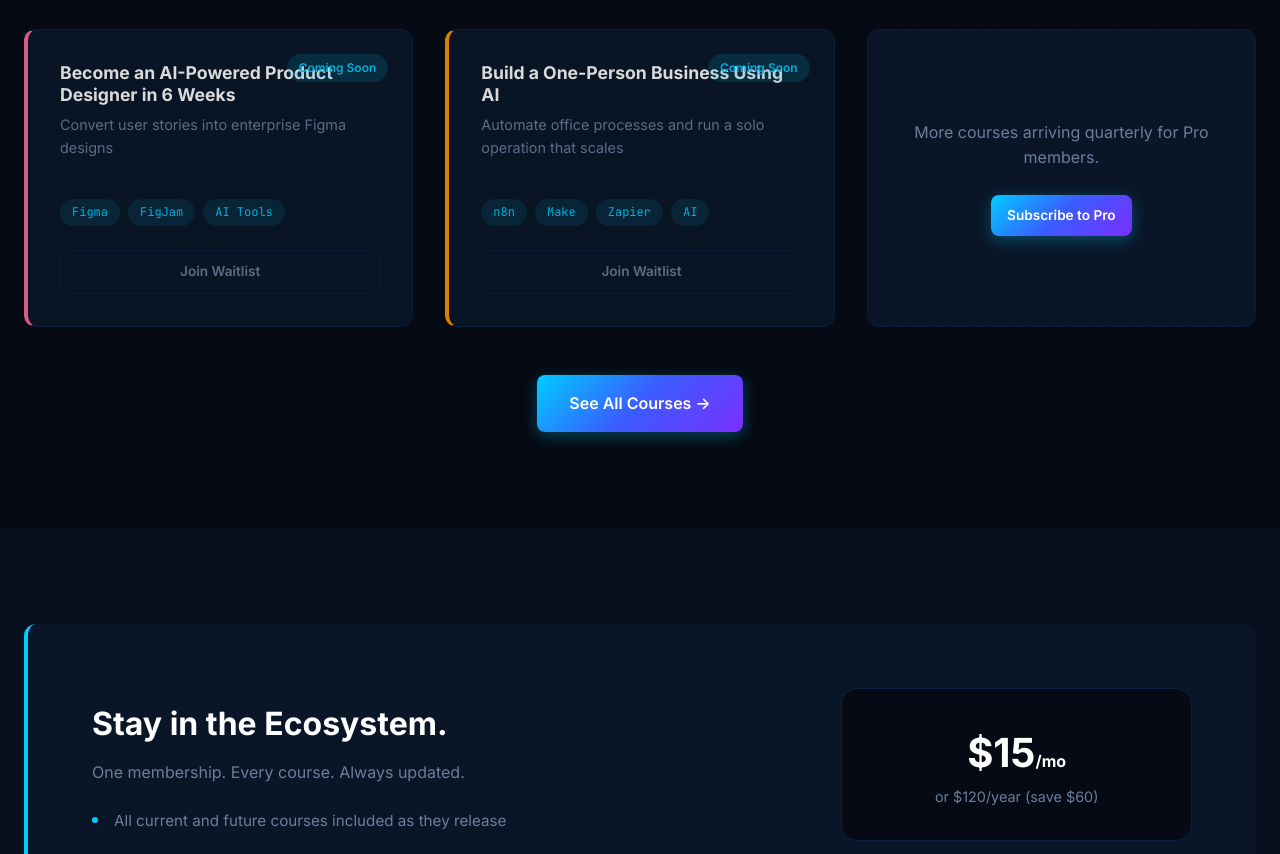
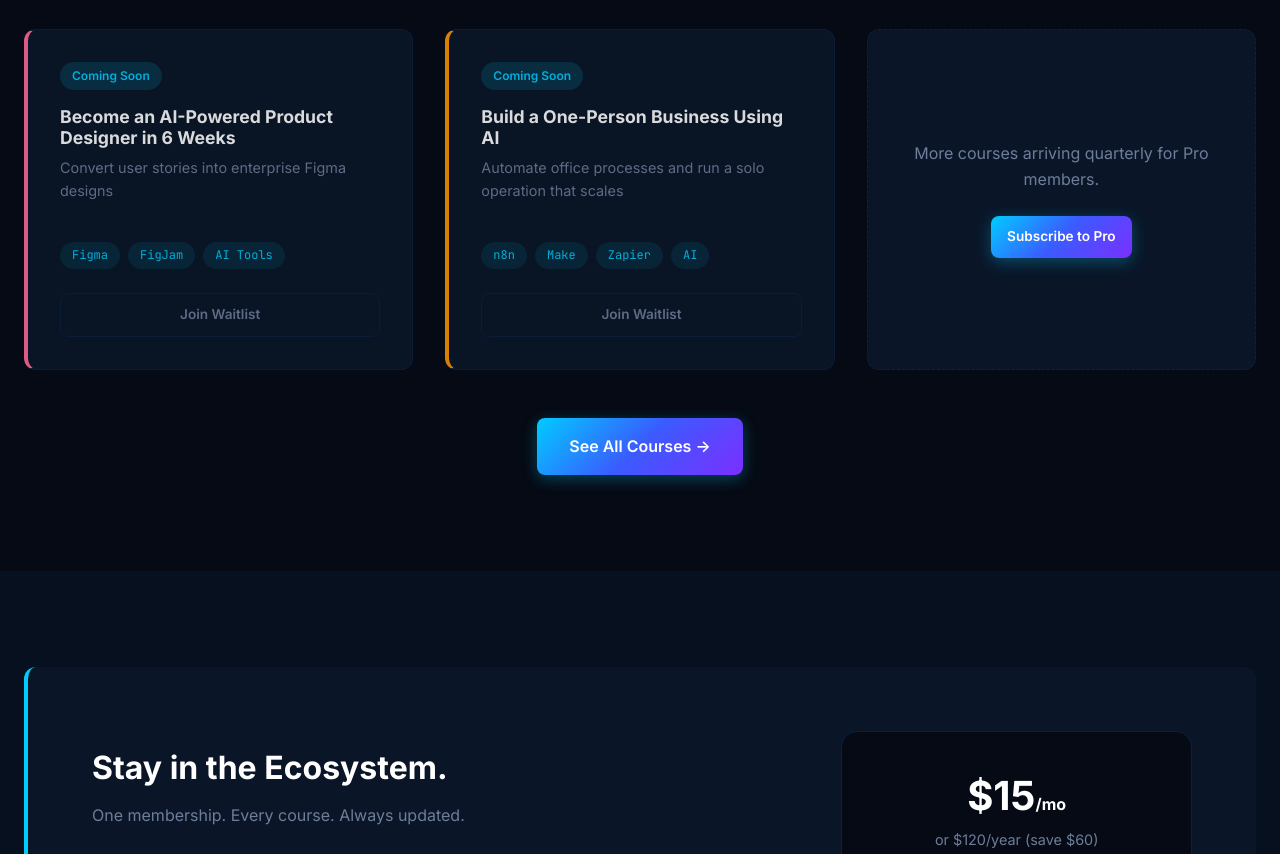
Before and after one commit to Tensectra/website, a plain HTML site: page tensectra/index.html in a window 1280 px wide. Shown: the part 3686-4540 px from the top of the page. Drawn offline with Linux system fonts and the light colour scheme.

Commit message:
Fix badge spacing: course-card badges in flow above title, Recommended badge clearance on pro page

```diff
--- a/tensectra/css/main.css
+++ b/tensectra/css/main.css
@@ -677,6 +677,15 @@ p {
   overflow: hidden;
   display: flex;
   flex-direction: column;
+}
+
+/* Badge inside course cards must be in normal flow, not absolutely positioned,
+   so it sits above the title with breathing room instead of overlapping it */
+.course-card .badge {
+  position: static;
+  display: inline-block;
+  align-self: flex-start;
+  margin-bottom: var(--space-sm);
 }
 
 .course-card.coming-soon {
```
Also changed, not shown: tensectra/pages/pro.html (+1 -1 lines).
